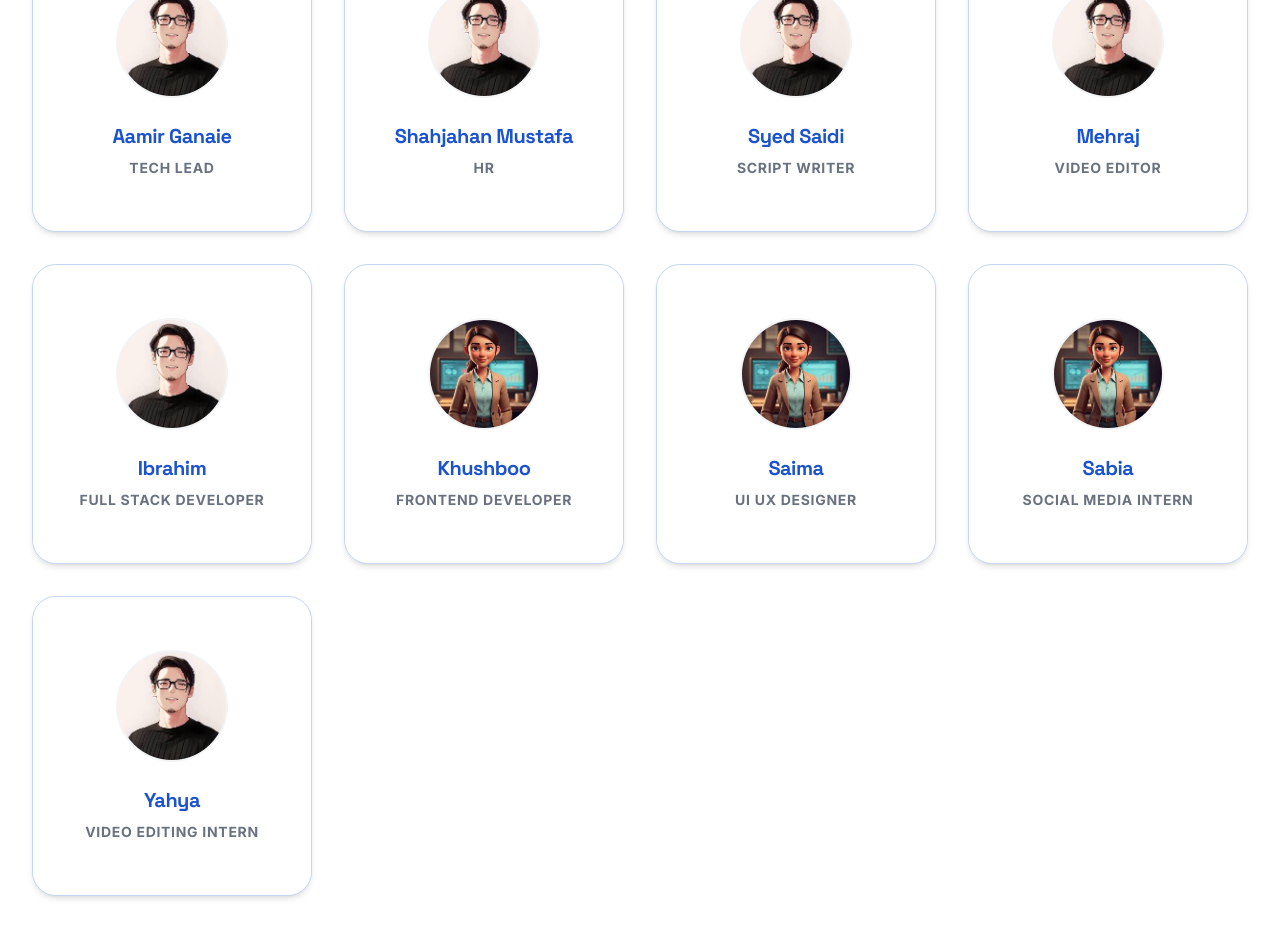
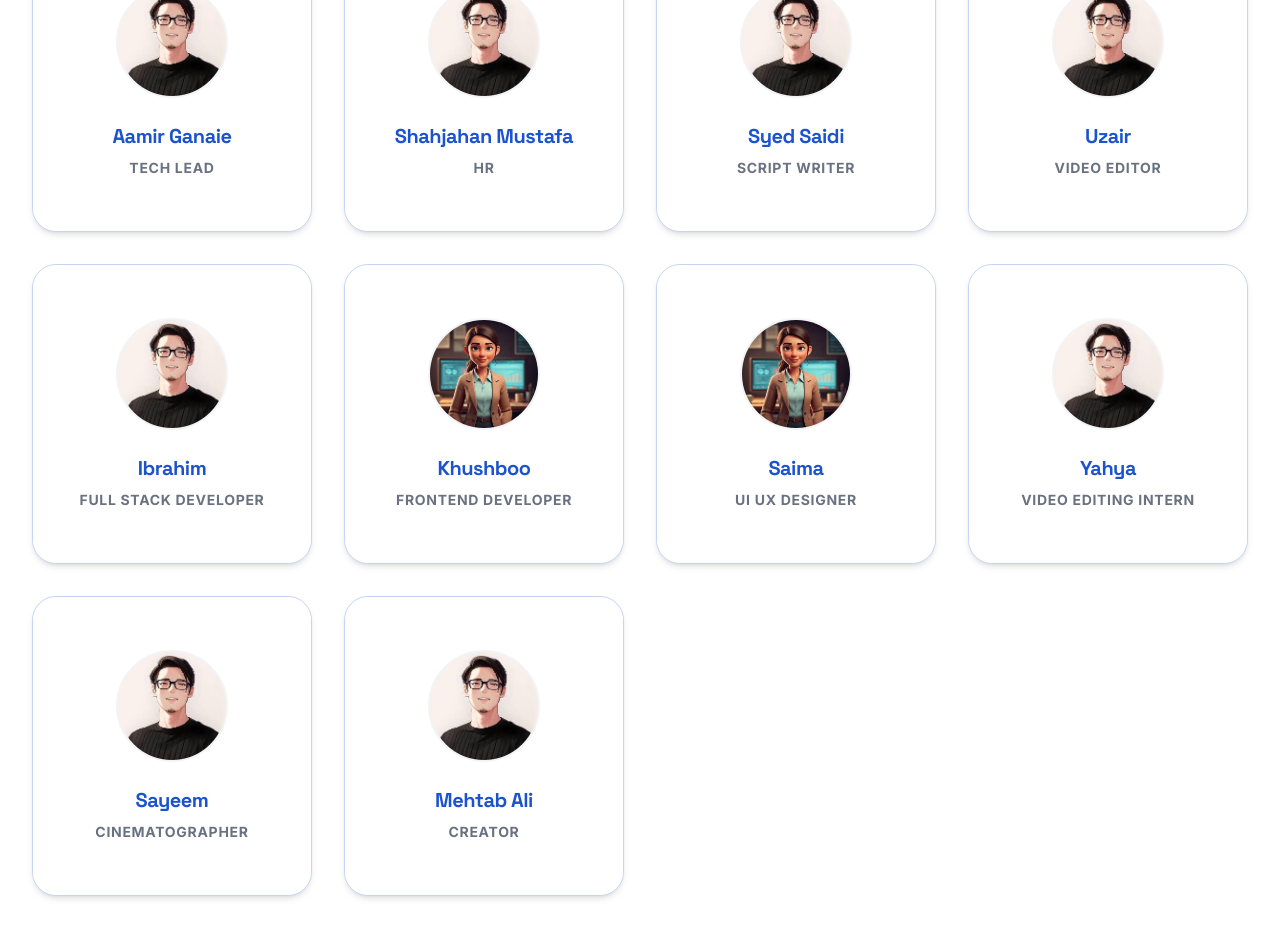
Before and after one commit to ibrahim-bhat/dalx, a React (Vite) app: page / in a window 1280 px wide. Shown: the part 5020-5972 px from the top of the page. Built offline with nearby package versions, Linux system fonts and the light colour scheme.

Commit message:
Initial commit

```diff
--- a/src/App.tsx
+++ b/src/App.tsx
@@ -146,16 +146,17 @@ const teamMembers = [
   { name: "Aamir Ganaie", role: "Tech Lead", gender: "male" as const },
   { name: "Shahjahan Mustafa", role: "HR", gender: "male" as const },
   { name: "Syed Saidi", role: "Script Writer", gender: "male" as const },
-  { name: "Mehraj", role: "Video Editor", gender: "male" as const },
+  { name: "Uzair", role: "Video Editor", gender: "male" as const },
   { name: "Ibrahim", role: "Full Stack Developer", gender: "male" as const },
   { name: "Khushboo", role: "Frontend Developer", gender: "female" as const },
   { name: "Saima", role: "UI UX Designer", gender: "female" as const },
-  { name: "Sabia", role: "Social Media Intern", gender: "female" as const },
   { name: "Yahya", role: "Video Editing Intern", gender: "male" as const },
+  { name: "Sayeem", role: "Cinematographer", gender: "male" as const },
+  { name: "Mehtab Ali", role: "Creator", gender: "male" as const },
 ].map((m) => ({
   ...m,
   avatarSrc:
-    m.name === "Khushboo" || m.name === "Saima" || m.name === "Sabia"
+    m.name === "Khushboo" || m.name === "Saima"
       ? "/team/avatar-female.png"
       : "/team/avatar-male.png"
 }));
```
